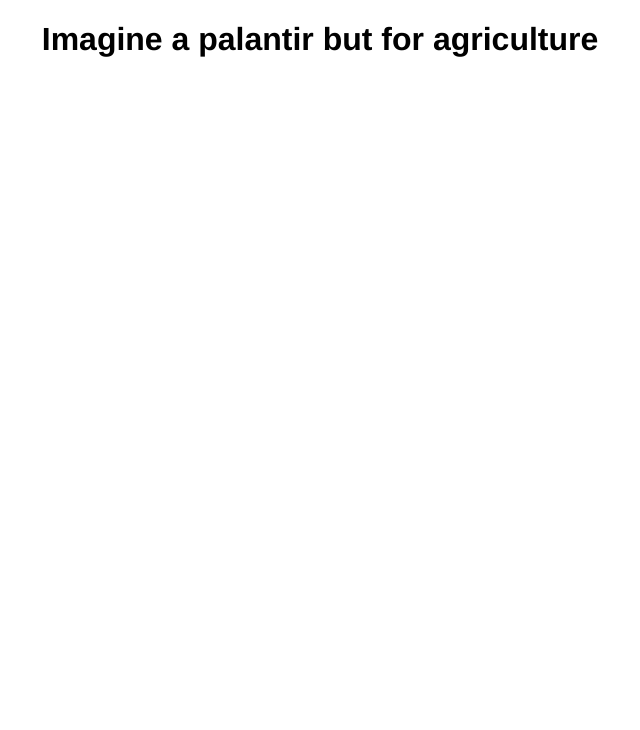
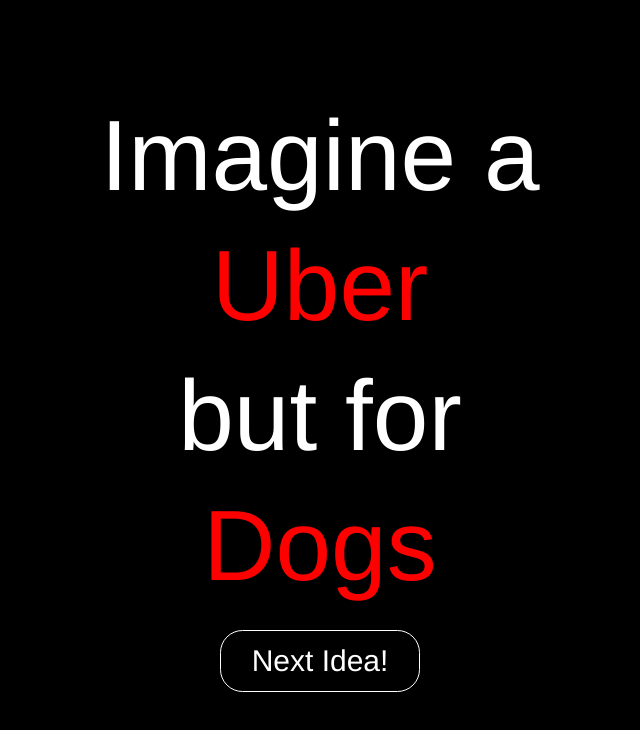
Before and after one commit to manulohiya/side_projects, a plain HTML site: page startup_gen/index.html in a window 1280 px wide. Shown: the whole page, without its empty margins (320-960 px from the left). Drawn offline with nearby package versions, Linux system fonts and the light colour scheme.

Commit message:
added styling, animation

```diff
--- a/startup_gen/index.html
+++ b/startup_gen/index.html
@@ -1,14 +1,61 @@
 <!DOCTYPE html>
 <html>
 <head>
+	<meta charset="utf-8">
+
+	<!-- set viewport to device width to allow responsiveness -->
+    <meta name="viewport" content="width=device-width, initial-scale=1">
+
+	<!-- Bootstrap CDN -->
+    <link rel="stylesheet" href="https://maxcdn.bootstrapcdn.com/bootstrap/3.3.5/css/bootstrap.min.css">
+
+    <!-- link to stylesheet (always require after Bootstrap) -->
+    <link rel="stylesheet" type="text/css" href="style.css">
+
+	<!-- link to jquery file -->
+	<script src="https://code.jquery.com/jquery-1.10.2.js"></script>
+
+	<!-- link to javascript file -->
+	<script src="scripts.js"></script>
+
 	<title>Manu's startup generator</title>
-	<script src="scripts.js"></script>
-	<script type="text/javascript" src="http://code.jquery.com/jquery-1.7.1.min.js"></script>
-	<link rel="stylesheet" type="text/css" href="style.css">
+
+	<script type="text/javascript" src="http://w.sharethis.com/button/buttons.js"></script>
+<script type="text/javascript">stLight.options({publisher: "7ae07295-4968-4381-b46b-14d091aa9882", doNotHash: false, doNotCopy: false, hashAddressBar: false});</script>
+
+	<!-- Social Tags -->
+	<title>Manu Lohiya's awesome startup idea generator</title>
+	<meta name="description" content="This app will help you brainstorm ideas for your next billion dollar startup!" />
+
+	<!-- Twitter Card data -->
+	<meta name="twitter:card" value="Check out this awesome AI driven Startup Idea generator. 1000+ ideas!">
+
+	<!-- Open Graph data -->
+	<meta property="og:title" content="Awesome Startup Idea Generator" />
+	<meta property="og:type" content="article" />
+	<meta property="og:url" content="http://startupideas.bitballoon.com/" />
+	<meta property="og:image" content="http://i.imgur.com/EO1uCoe.png" />
+	<meta property="og:description" content="This app will help you brainstorm ideas for your next billion dollar startup. Check out the 1000+ ideas!" />
+	<link rel="shortcut icon" type="image/x-icon" href="http://i.imgur.com/EO1uCoet.png" />
 </head>
-<body onload="ready()">
 
-<h1>Awesome idea</h1>
+
+
+
+   <div class="col-xs-12">
+       <h1 id = "imagine">Imagine a</h1>
+       <h1 id = "company">Uber</h1>
+       <h1> but for </h1>
+       <h1 id = "industry">Dogs</h1>
+      <button type="button" id = "newIdea" class="btn btn-primary btn-round-lg btn-lg">Next Idea!</button>
+      <!-- <button type="button" class="btn btn-default btn-round-lg btn-lg">Large button</button> -->
+
+	    <span class='st_facebook_large' displayText='Facebook'></span>
+		<span class='st_twitter_large' displayText='Tweet'></span>
+
+
+<!-- <body onload="ready()"> -->
+
 
 </body>
 </html>
--- a/startup_gen/scripts.js
+++ b/startup_gen/scripts.js
@@ -1,37 +1,53 @@
-
+// wait for the DOM to finish loading
+window.addEventListener('DOMContentLoaded', function(event) {
+console.log("DOM fully loaded and parsed");
 
 // Define both arrays. Array elements are placeholder for now. Will add more elements later.
-var unicorn = ["uber", "airbnb", "palantir","Snapchat", "SpaceX", "Flipkart", "Pinterest", "Dropbox", "Spotify", "Square"];
-var industry = ["agriculture", "accounting", "advertising", "aerospace", "Aircraft","Airline","Apparel","Automotive", "Banking", "Broadcasting", "Brokerage", "Biotechnology", "Call Centers", "Cargo Handling","Chemicals","Computer","Consulting","Cosmetics"];
-
+var company = ["altSchool", "Medium", "General Assembly", "HotelTonight", "BirchBox", "Waze", "uber", "airbnb", "Snapchat", "SpaceX", "Pinterest", "Dropbox", "Spotify", "Venmo", "Slack", "Lyft", "Vice", "Instacart", "Blue Apron", "MongoDB", "Warby Parker", "Gilt", "Shazam", "Hootsuite", "Lending Club", "Zillow"];
+var industry = ["agriculture", "accounting", "advertising", "aerospace", "Aircrafts","Airlines","Apparel","Automotives", "Banking", "Broadcasting", "Brokerages", "Biotechnology", "Call Centers", "Cargo Handling","Chemicals","Consulting","Cosmetics", "Defense", "Department Stores", "Education", "Financial Services", "Grocery", "Health Care", "Legal Services", "Music", "Pension Funds", "Pharmaceuticals", "Private Equity", "Real Estate", "Retail", "Soap & Detergents", "Amateur Sports", "Venture Capital", "Middle Aged Men", "Middle Aged Women", "Baby Boomers", "Babies", "Dogs", "Cats", "Pets", "High School Kids", "Law Students", "South East Asia", "Adult Entertainment", "Steel Manufacturing", "Oil Refining", "Shipbuilding"];
+var timeout = 1000;
+console.log(company.length);
+console.log(industry.length);
 // Randomlizer function
-
 var getRand = function(min,max) {
-
-
  float_num = Math.random() * (max - min) + min;
  rand = Math.floor(float_num);
  return rand
 }
 
-var unicorn_rand = getRand(0,unicorn.length);
-var industry_rand = getRand(0,industry.length);
-
-//console.log(unicorn_rand);
-//console.log(industry_rand);
-
-var text = "Imagine a " + unicorn[unicorn_rand]+ " but for " + industry[industry_rand];
-console.log(text);
-
 //Run the idea generator function
 var ready = function() {
-var idea = document.querySelector("h1");
-//console.log(text);
+	var idea_company = document.querySelector("#company");
+	var idea_industry = document.querySelector("#industry");
+	var company_rand = getRand(0,company.length);
+	var industry_rand = getRand(0,industry.length);
+	var text_company = company[company_rand];
+	var text_industry = industry[industry_rand];
 
-idea.innerText = text;
+	console.log(text_company);
+	console.log(text_industry);
+
+	idea_company.innerText = text_company;
+	$("#company").fadeIn(timeout, function(){});
+	idea_industry.innerText = text_industry;
+	$("#industry").fadeIn(timeout, function(){});
 
 };
 
+var newIdea = document.querySelector("#newIdea");
+
+    newIdea.addEventListener("click", function(event) {
+    event.preventDefault();
+
+     	$("#company").fadeOut(timeout, function(){});
+     	$("#industry").fadeOut(timeout, function(){
+ 			ready();
+ 			});
+    });
+
+
+
+});
 
 
 // Ideas for improvement
--- a/startup_gen/style.css
+++ b/startup_gen/style.css
@@ -2,4 +2,46 @@
 	text-align: center;
 	vertical-align: middle;
 	font-family: helvetica;
+	color: white;
+	font-size: 100px;
 }
+
+.btn-round-lg{
+	border-radius: 22.5px;
+	margin-top: 30px;
+ 	width: 200px;
+  	display: block;
+  	margin-left: auto;
+  	margin-right:  auto;
+  	font-size: 30px;
+
+  	text-align:center;
+ 	background-color: black;
+ 	color: white;
+
+  border-color: white;
+
+
+}
+
+
+body {
+    background-color: black;
+}
+
+#industry {
+	color: red;
+
+}
+
+#company {
+	color: red;
+}
+
+#imagine {
+	margin-top: 100px;
+}
+
+.btn-round-lg:focus {
+    outline: none;
+}
```
